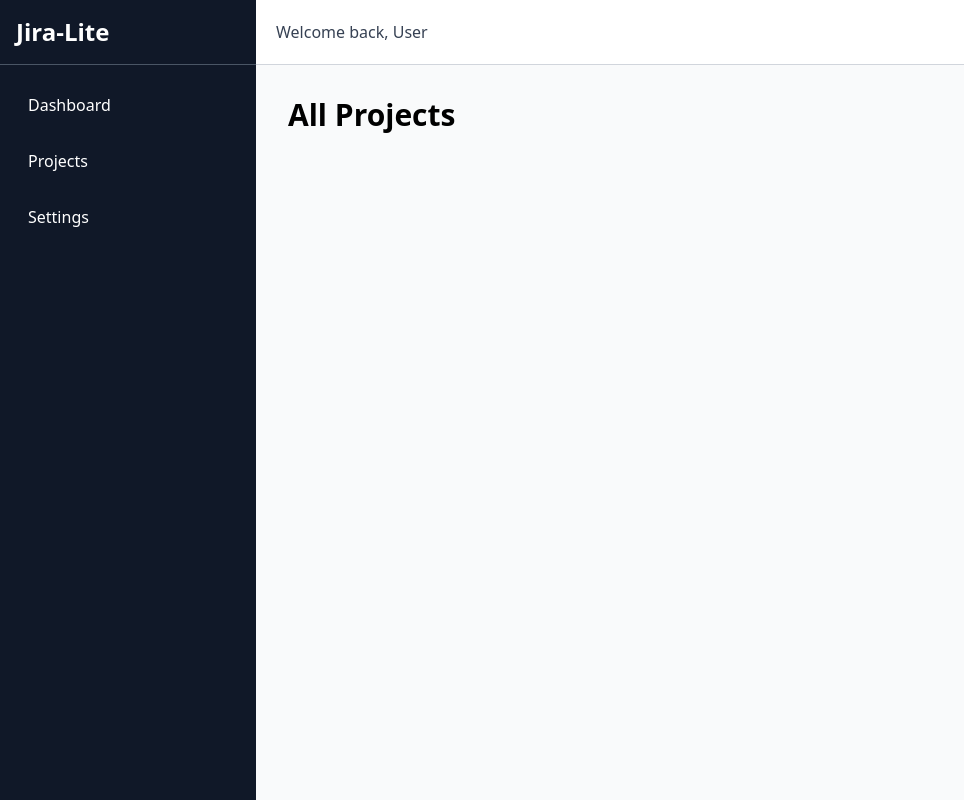
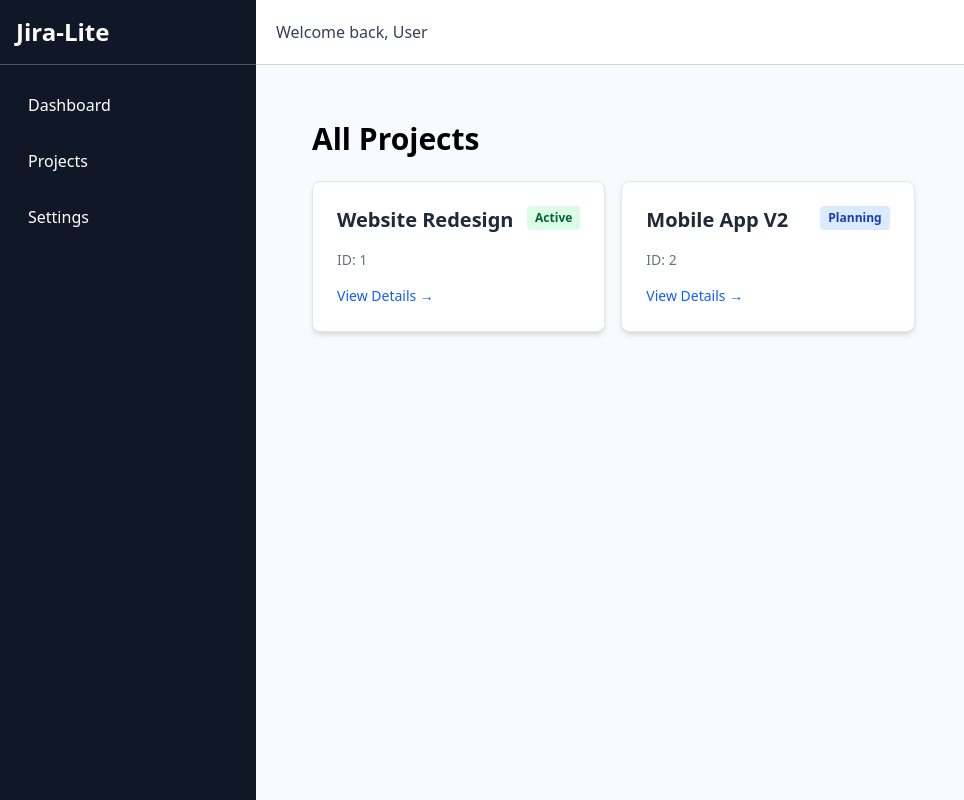
Before and after one commit to Namanjs/React, a React (Vite) app in the folder Jira-Lite/: page /projects in a window 1280 px wide. Shown: the whole page, without its empty margins (0-964 px from the left). Built offline with nearby package versions, Linux system fonts and the light colour scheme.

Commit message:
studied useReducer and used it in the project and also revised context api

```diff
--- /dev/null
+++ b/Jira-Lite/Documentation/Day1.md
@@ -0,0 +1,31 @@
+# Jira-Lite: React Mastery Project
+
+## Day 1: Building the Foundation with React Router
+
+Today, we built the foundational skeleton for our Jira-Lite application using `React Router`. We created a `Single Page Application (SPA)` structure with a persistent sidebar and a dynamic content area. This allows users to navigate between Dashboard, Projects, and Settings pages instantly without the browser ever reloading, and includes a fallback 404 page for invalid URLs.
+
+### Concepts We Used:
+
+*   **`<BrowserRouter>`**
+    -   **What:** A component that wraps our entire app to enable client-side routing.
+    -   **Why We Used It:** It prevents the page from fully reloading when the URL changes, creating a faster, smoother user experience than traditional multi-page websites.
+
+*   **`<Routes>` and `<Route>`**
+    -   **What:** Components used to map a specific URL path to a specific React component.
+    -   **Why We Used It:** This replaces the server's job of sending a different HTML file for each page, allowing us to manage all our "pages" within a single React application.
+
+*   **`<Link>`**
+    -   **What:** A component to create navigation links.
+    -   **Why We Used It:** Used instead of a traditional `<a href="">` tag. It changes the URL without triggering a full page reload, keeping our application state intact.
+
+*   **`<Outlet />`**
+    -   **What:** A placeholder used in a parent route's component (our `Layout`) where child routes will be rendered.
+    -   **Why We Used It:** This avoids duplicating shared layouts (like sidebars) on every page. We define the frame once, and the content swaps inside it.
+
+*   **Nested Routes**
+    -   **What:** Placing `<Route>` components inside another `<Route>` to create parent-child relationships.
+    -   **Why We Used It:** It's the perfect way to create layouts. Our parent `Layout` route renders on every page, and the child routes (Dashboard, etc.) render inside its `<Outlet />`.
+
+*   **Dynamic Routes (`path="/:id"`) and `useParams`**
+    -   **What:** A way to create routes that match a pattern, while the `useParams` hook reads the variable part from the URL.
+    -   **Why We Used It:** It allows one component (`ProjectDetails`) to handle rendering data for thousands of different projects, which is impossible with static HTML files.
--- /dev/null
+++ b/Jira-Lite/src/context/ProjectContext.jsx
@@ -0,0 +1,43 @@
+import { createContext, useContext, useReducer } from "react";
+
+const initialState = { //Mock Data
+    projects: [
+        { id: 1, name: "Website Redesign", status: "Active" },
+        { id: 2, name: "Mobile App V2", status: "Planning" }
+    ]
+};
+
+function projectReducer(state, action) {
+    switch (action.type) {
+        case "ADD_PROJECT":
+            return {
+                ...state,
+                projects: [...state.projects, action.payload]
+            };
+
+        case "DELETE_PROJECT":
+            return{
+                ...state,
+                projects: state.projects.filter((p) => p.id !== action.payload)
+            }
+
+        default:
+            return state;
+    }
+}
+
+const ProjectContext = createContext();
+
+export function ProjectProvider({ children }) {
+    const [state, dispatch] = useReducer(projectReducer, initialState);
+
+    return(
+        <ProjectContext.Provider value = {{ state, dispatch }}>
+            {children}
+        </ProjectContext.Provider>
+    );
+}
+
+export function useProjects() {
+    return useContext(ProjectContext)
+}
--- a/Jira-Lite/src/pages/ProjectList.jsx
+++ b/Jira-Lite/src/pages/ProjectList.jsx
@@ -1,7 +1,45 @@
-export default function ProjectList(){
-    return(
-        <>
-            <h1 className="text-3xl font-bold">All Projects</h1>
-        </>
-    )
+import { useProjects } from "../context/ProjectContext";
+
+export default function ProjectList() {
+
+  const { state } = useProjects();
+
+  return (
+    <div className="p-6">
+      <h1 className="text-3xl font-bold mb-6">All Projects</h1>
+
+      <div className="grid grid-cols-1 md:grid-cols-2 lg:grid-cols-3 gap-4">
+
+        {state.projects.map((project) => (
+
+          <div key={project.id} className="bg-white p-6 rounded-lg shadow-md border border-gray-200 hover:shadow-lg transition-shadow">
+
+            <div className="flex justify-between items-start mb-4">
+              <h2 className="text-xl font-bold text-gray-800">{project.name}</h2>
+
+              {/* Conditional Styling based on status */}
+              <span className={`px-2 py-1 rounded text-xs font-semibold
+                ${project.status === "Active" ? "bg-green-100 text-green-800" : "bg-blue-100 text-blue-800" }
+              `}>
+                {project.status}
+              </span>
+            </div>
+
+            <p className="text-gray-500 text-sm">ID: {project.id}</p>
+
+            <button className="mt-4 text-blue-600 hover:text-blue-800 text-sm font-medium">
+              View Details →
+            </button>
+          </div>
+
+        ))}
+
+        {/* Handle Empty State */}
+        {state.projects.length === 0 && (
+          <p className="text-gray-500">No projects found.</p>
+        )}
+
+      </div>
+    </div>
+  );
 }
```
Also changed, not shown: Jira-Lite/Documentation/Day2.md (added, +49 -0 lines), Jira-Lite/src/App.jsx (+4 -3 lines).
